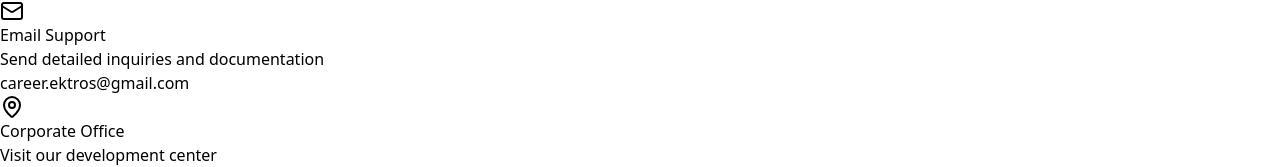
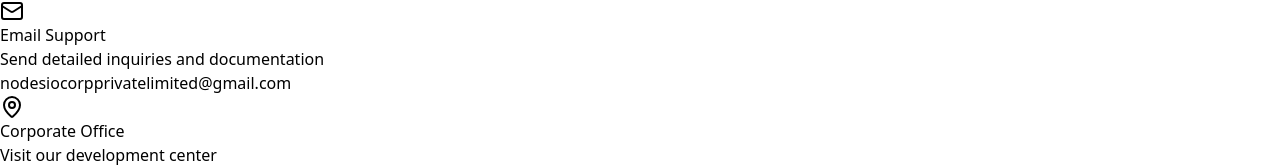
Before and after one commit to RitikRana-hue/nodes, a Next.js app: page /contact in a window 1280 px wide. Shown: the part 433-600 px from the top of the page. Built offline with nearby package versions, Linux system fonts and the light colour scheme; no server answers.

Commit message:
Updated code

```diff
--- a/app/Components/layout/Footer.tsx
+++ b/app/Components/layout/Footer.tsx
@@ -48,7 +48,7 @@ const Footer = () => {
               </div>
               <div className="flex items-center text-sm">
                 <FaEnvelope className="text-green-400 mr-2 text-xs" />
-                <span className="text-gray-300">career.ektros@gmail.com</span>
+                <span className="text-gray-300">nodesiocorpprivatelimited@gmail.com</span>
               </div>
               <div className="flex items-center text-sm">
                 <FaMapMarkerAlt className="text-purple-400 mr-2 text-xs" />
--- a/app/contact/page.tsx
+++ b/app/contact/page.tsx
@@ -103,9 +103,9 @@ export default function Contact() {
                       <div>
                         <h3 className="text-base font-medium text-gray-900 mb-1">Email Support</h3>
                         <p className="text-gray-600 text-sm mb-2">Send detailed inquiries and documentation</p>
-                        <a href="mailto:career.ektros@gmail.com" className="text-gray-700 hover:text-gray-900 font-medium text-sm">
+                        <a href="mailto:nodesiocorpprivatelimited@gmail.com" className="text-gray-700 hover:text-gray-900 font-medium text-sm">
 
-                          career.ektros@gmail.com
+                          nodesiocorpprivatelimited@gmail.com
                         </a>
                       </div>
                     </div>
@@ -117,7 +117,8 @@ export default function Contact() {
                         <h3 className="text-base font-medium text-gray-900 mb-1">Corporate Office</h3>
                         <p className="text-gray-600 text-sm mb-2">Visit our development center</p>
                         <p className="text-gray-700 font-medium text-sm">
-                          Sector 15, Faridabad<br />
+                          Ground Floor House No 154 gali no 3 Malarna Road,<br />
+                          Aadarsh Nagar-2, Ballabgarh,Faridabad<br />
                           Haryana, India 121007
                         </p>
                       </div>
```
